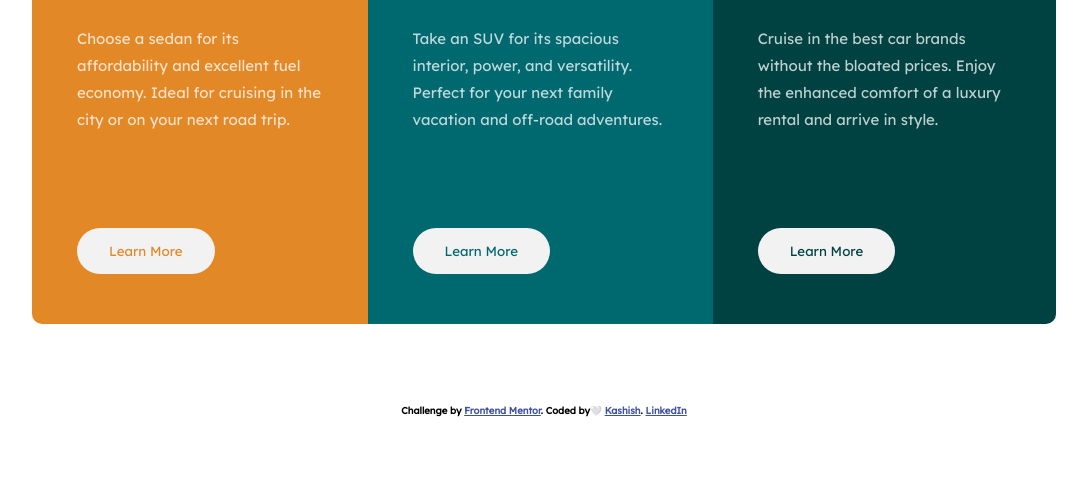
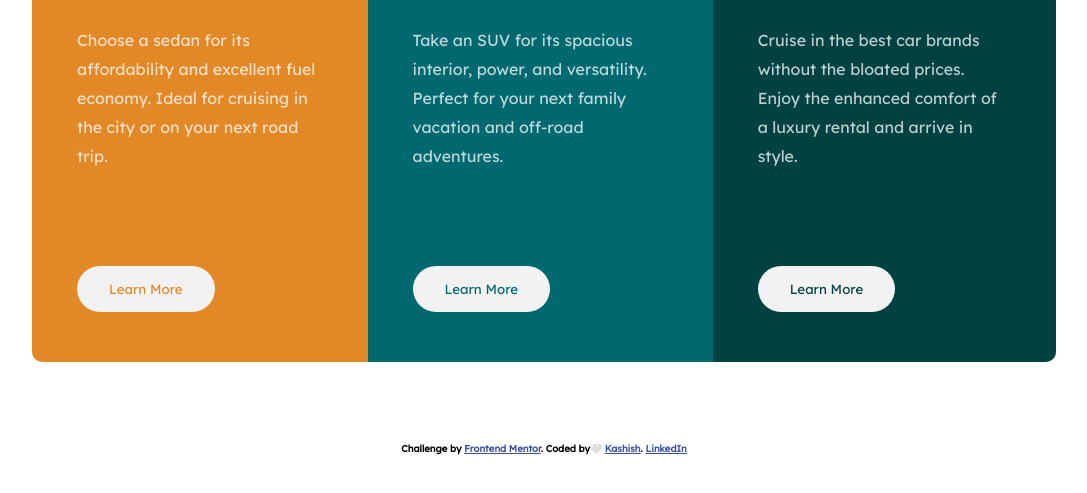
Before and after one commit to K-ash-ish/3-column-preview-card-component-main-CHALLENGE, a plain HTML site: page index.html in a window 1280 px wide. Shown: the part 289-782 px from the top of the page, without its empty margins (96-1183 px from the left). Drawn offline with Linux system fonts and the light colour scheme.

Commit message:
Update styles.css

```diff
--- a/styles.css
+++ b/styles.css
@@ -1,5 +1,5 @@
 body{
-    font-size: 0.9375rem;
+    font-size: 1rem;
 }
 
 h1{
@@ -23,7 +23,12 @@ button{
     font-family: 'Lexend Deca', sans-serif;
     font-weight:400;
     background-color: hsl(0, 0%, 95%);
+    cursor: pointer;
 }
+button:hover{
+    background-color: #DDDDDD;
+}
+
 .button-1{
     color: hsl(31, 77%, 52%);
 }
@@ -37,6 +42,7 @@ button{
 }
 
 .main-container{
+    /* background-color:  hsl(0, 0%, 95%); */
     padding: 80px 15px 80px 15px;
 }
 
@@ -81,15 +87,19 @@ button{
     align-items: start;
 }
 .container-1{
+    /* flex: 1; */
     border-radius: 10px 0 0 10px;
 
 }
-
+/* .container-2{
+ flex: 1;
+ } */
  .container-3{
+     /* flex: 1; */
      border-radius: 0 10px 10px 0;
  }
 
-    button{
+    a{
         margin-top: 80px;
 
     }
```
